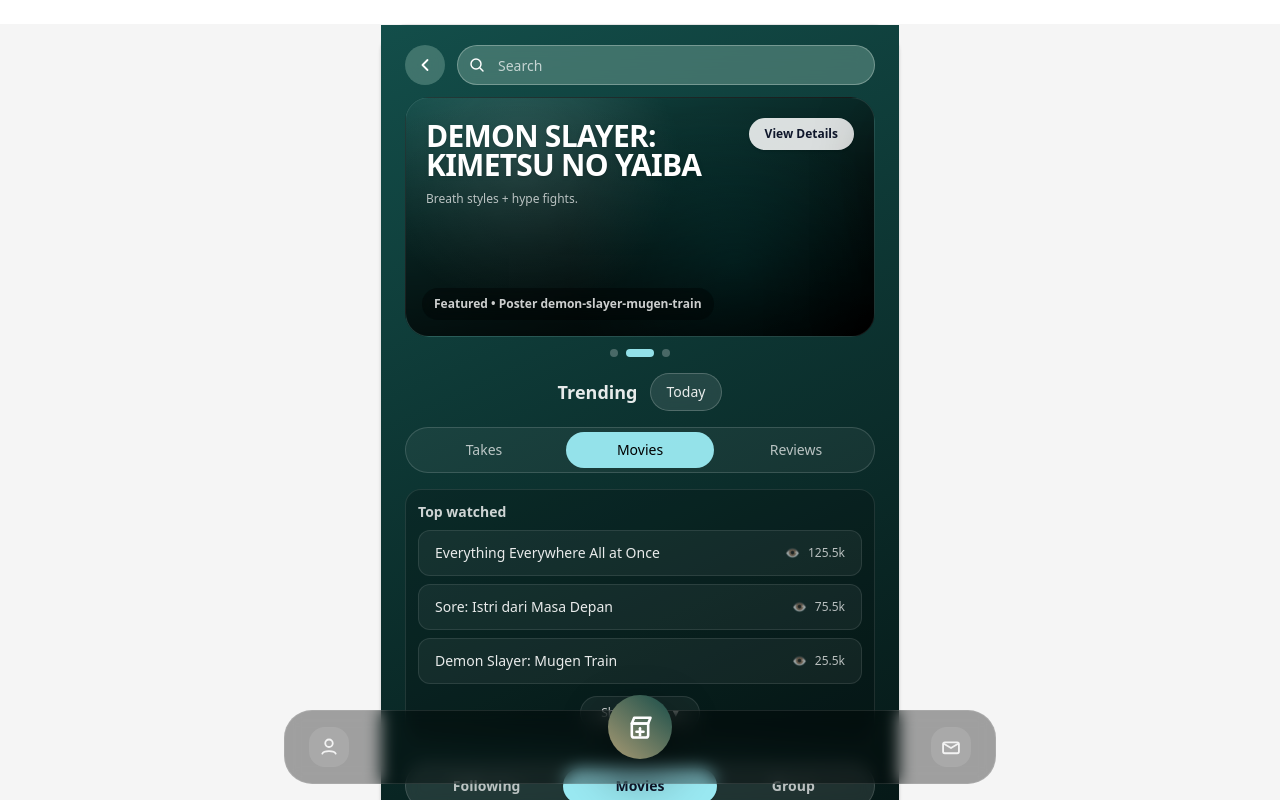
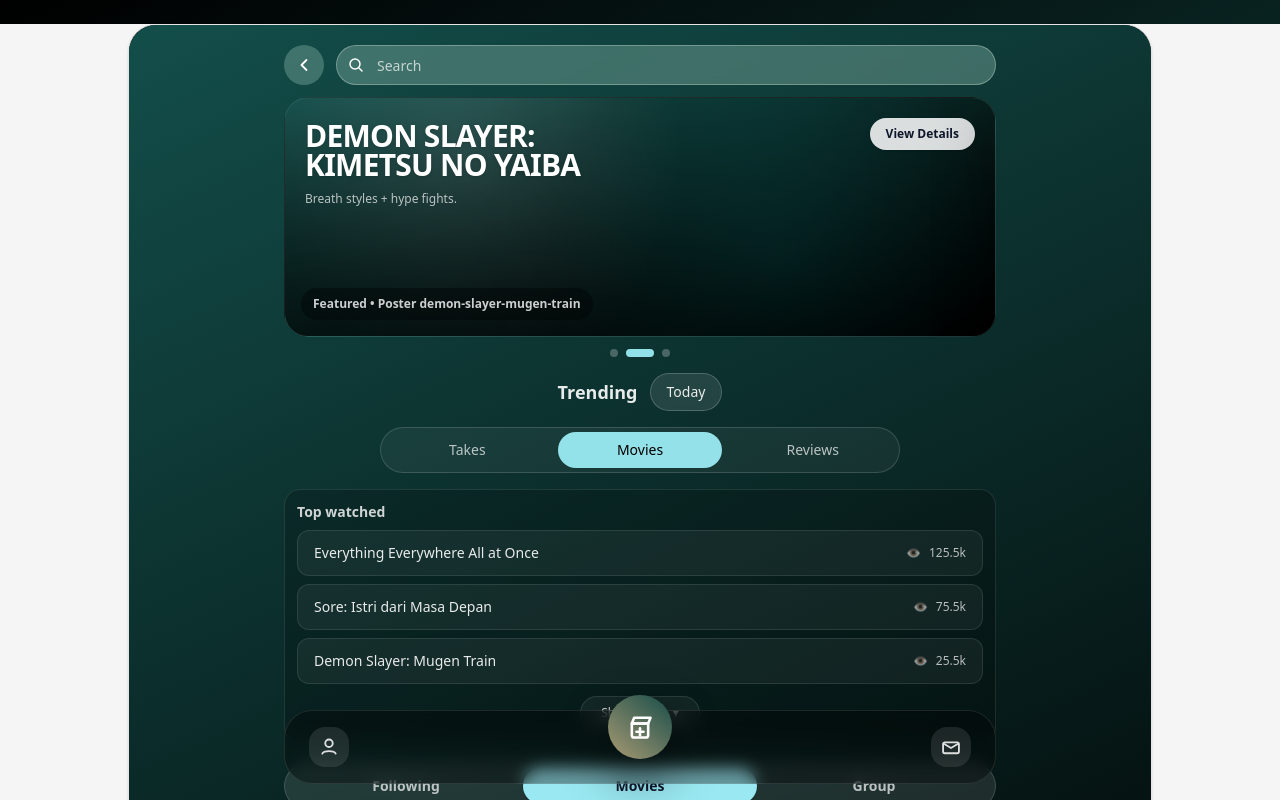
Before and after one commit to nezabiella-hue/mtixsocial, a React (Vite) app: page / in a window 1280 px wide. Shown: the top 800 px of the page. Built offline with nearby package versions, Linux system fonts and the light colour scheme.

Commit message:
Fixing AppFrame to improve mtix look on tablets

```diff
--- a/src/App.css
+++ b/src/App.css
@@ -32,3 +32,14 @@
     var(--color-cta-end)
   );
 }
+
+html,
+body,
+#root {
+  height: 100%;
+}
+
+body {
+  margin: 0;
+  background: linear-gradient(-25deg, var(--color-green-deep), #000000);
+}
--- a/src/App.jsx
+++ b/src/App.jsx
@@ -13,7 +13,7 @@
 
   return (
     <AppFrame>
-      <main className="relative min-h-dvh bg-app">
+      <main className="relative min-h-dvh bg-transparent">
         {/* normal pages */}
         <Routes location={backgroundLocation || location}>
           <Route path="/" element={<TrendsHome />} />
--- a/src/Layouts/AppFrame.jsx
+++ b/src/Layouts/AppFrame.jsx
@@ -1,14 +1,15 @@
 export default function AppFrame({ children }) {
   return (
     <div className="min-h-dvh bg-neutral-100">
-      {/* Centered app shell */}
       <div
         className={[
-          "mx-auto min-h-dvh w-full bg-white",
-          "max-w-107.5", // iPhone max width
+          "mx-auto min-h-dvh w-full",
+          "bg-app", // ✅ was bg-white
+          "overflow-hidden", // ✅ prevents peeking on rounded corners
+          "max-w-[430px]",
           "md:my-6 md:min-h-[calc(100dvh-3rem)]",
           "md:rounded-[28px] md:border md:border-neutral-200 md:shadow-sm",
-          "lg:max-w-130", // 520px (canonical)
+          "md:max-w-[820px] lg:max-w-[1024px]",
         ].join(" ")}
       >
         {children}
```
